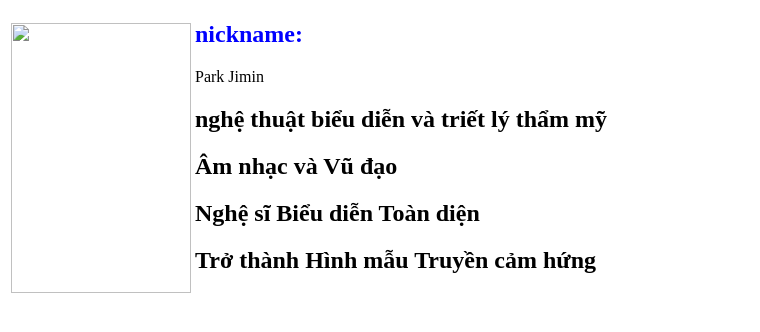
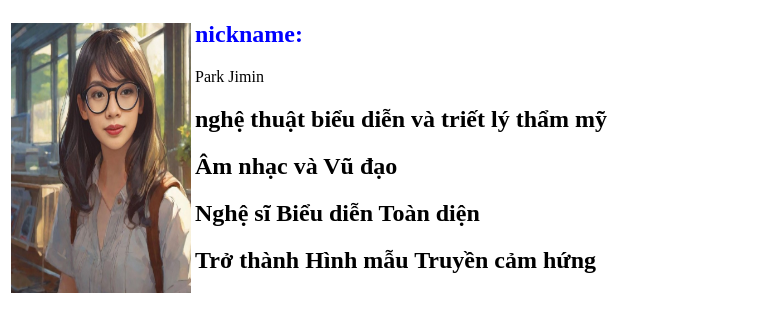
Before and after one commit to Lucyphamm/Totgohontotnuocson, a plain HTML site: page index.html in a window 1280 px wide. Shown: the part 48-380 px from the top of the page, without its empty margins (0-760 px from the left). Drawn offline with Linux system fonts and the light colour scheme.

Commit message:
Update index.html

```diff
--- a/index.html
+++ b/index.html
@@ -7,7 +7,7 @@
     <table>
      <tr>
        <td>
-          <img src="images/anhdaidien.webp" width="180" height="270">
+          <img src="anhdaidien.webp" width="180" height="270">
        </td>
        <td>
           <h2 style="color: blue;"> nickname: </h2>
```
